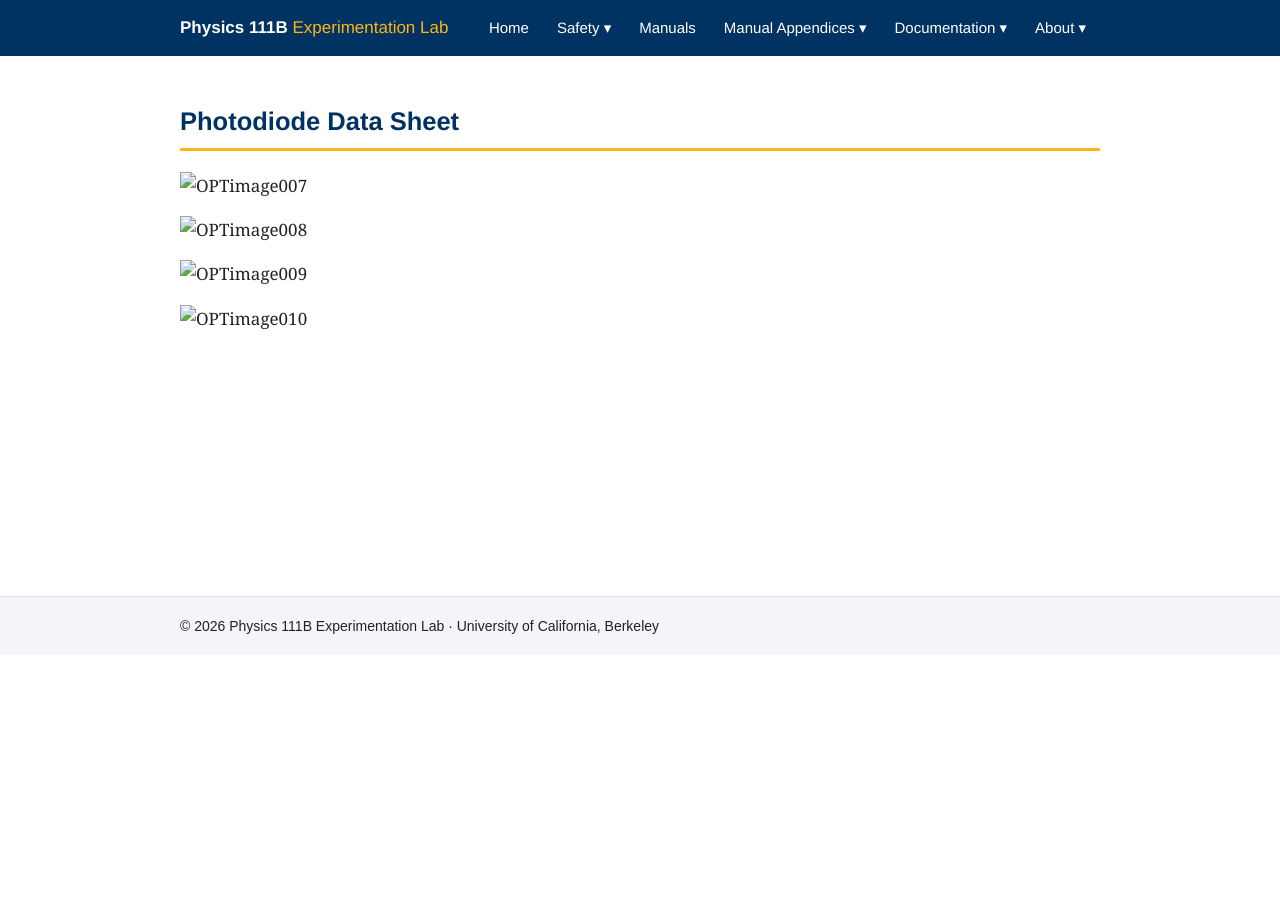
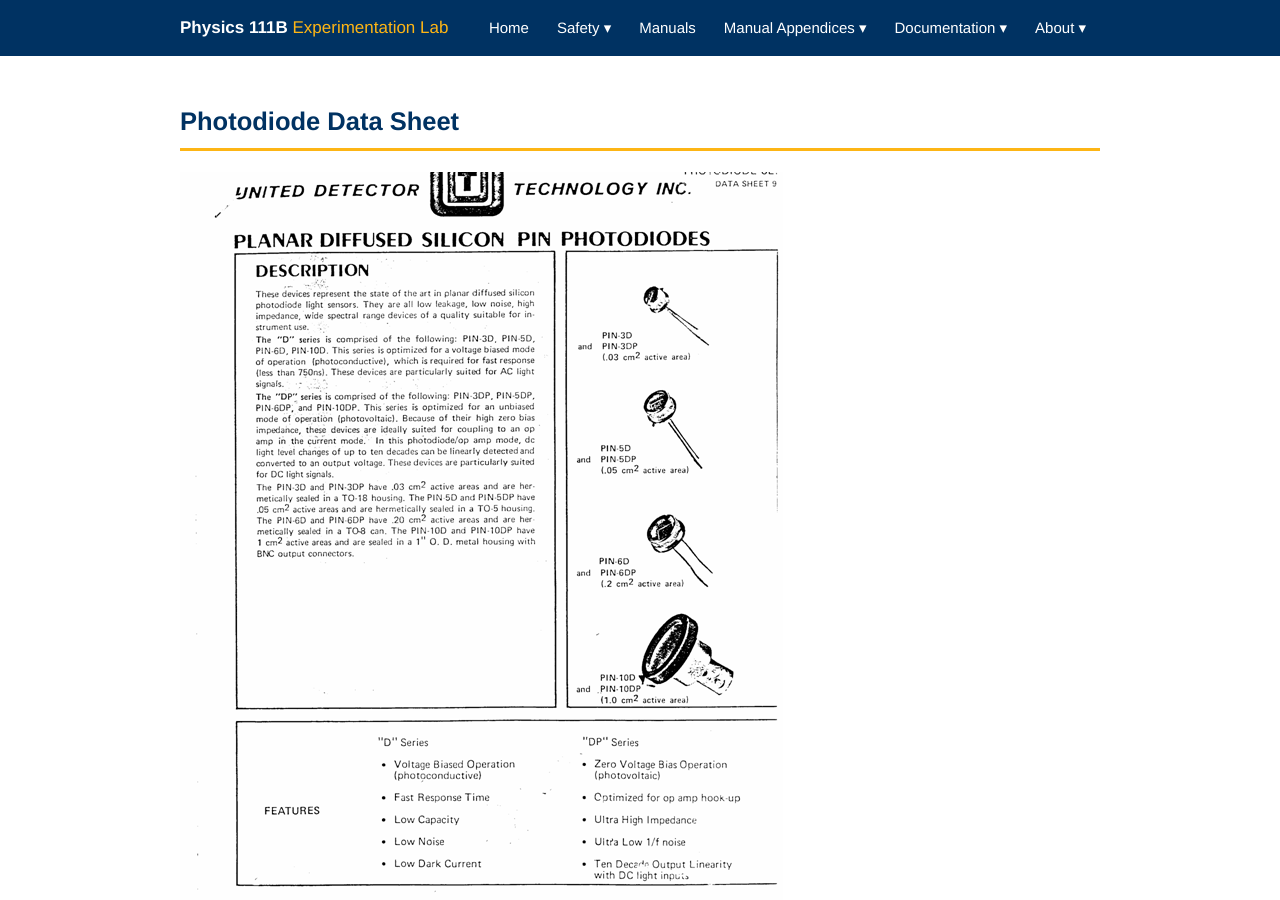
Before and after one commit to berkeley-physics111b/berkeley-physics111b.github.io, a Jekyll site: the page built from _manual_appendices/LLS-Diode-data-sheets.md, in a window 1280 px wide and 900 px high. Built offline with Jekyll 4.4.1, drawn with Linux system fonts in a browser that asks for light colours.

Commit message:
Update image paths in LLS-Diode data sheets

```diff
--- a/_manual_appendices/LLS-Diode-data-sheets.md
+++ b/_manual_appendices/LLS-Diode-data-sheets.md
@@ -4,10 +4,10 @@
 summary: "Scanned data sheet pages for the photodiode used in the low light signal lab."
 ---
 
-![OPTimage007](_manual_appendices/img/OPTimage007_LLS-Diode-data-sheets.gif)
+![OPTimage007](/appendices/img/OPTimage007_LLS-Diode-data-sheets.gif)
 
-![OPTimage008](_manual_appendices/img/OPTimage008_LLS-Diode-data-sheets.gif)
+![OPTimage008](/appendices/img/OPTimage008_LLS-Diode-data-sheets.gif)
 
-![OPTimage009](_manual_appendices/img/OPTimage009_LLS-Diode-data-sheets.gif)
+![OPTimage009](/appendices/img/OPTimage009_LLS-Diode-data-sheets.gif)
 
-![OPTimage010](_manual_appendices/img/OPTimage010_LLS-Diode-data-sheets.gif)
+![OPTimage010](/appendices/img/OPTimage010_LLS-Diode-data-sheets.gif)
```
